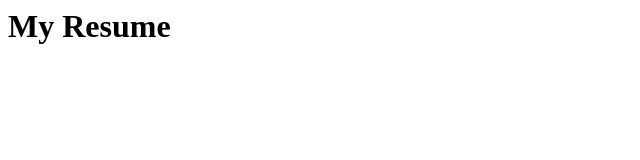
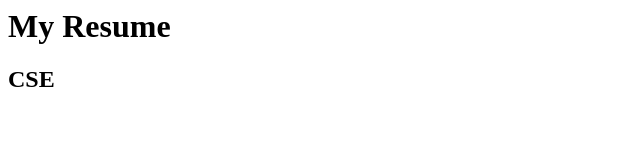
Before and after one commit to AjayprabhasElipe/AjayprabhasElipe.github.io, a plain HTML site: page index.html in a window 1280 px wide. Shown: the full height of the page, 0-640 px from the left. Drawn offline with Linux system fonts and the light colour scheme.

Commit message:
Initial commit

```diff
--- a/index.html
+++ b/index.html
@@ -4,5 +4,6 @@
 	</head>
 	<body>
 		<h1>My Resume</h1>
+		<h2>CSE</h2>
 	</body>
 </html>
```
